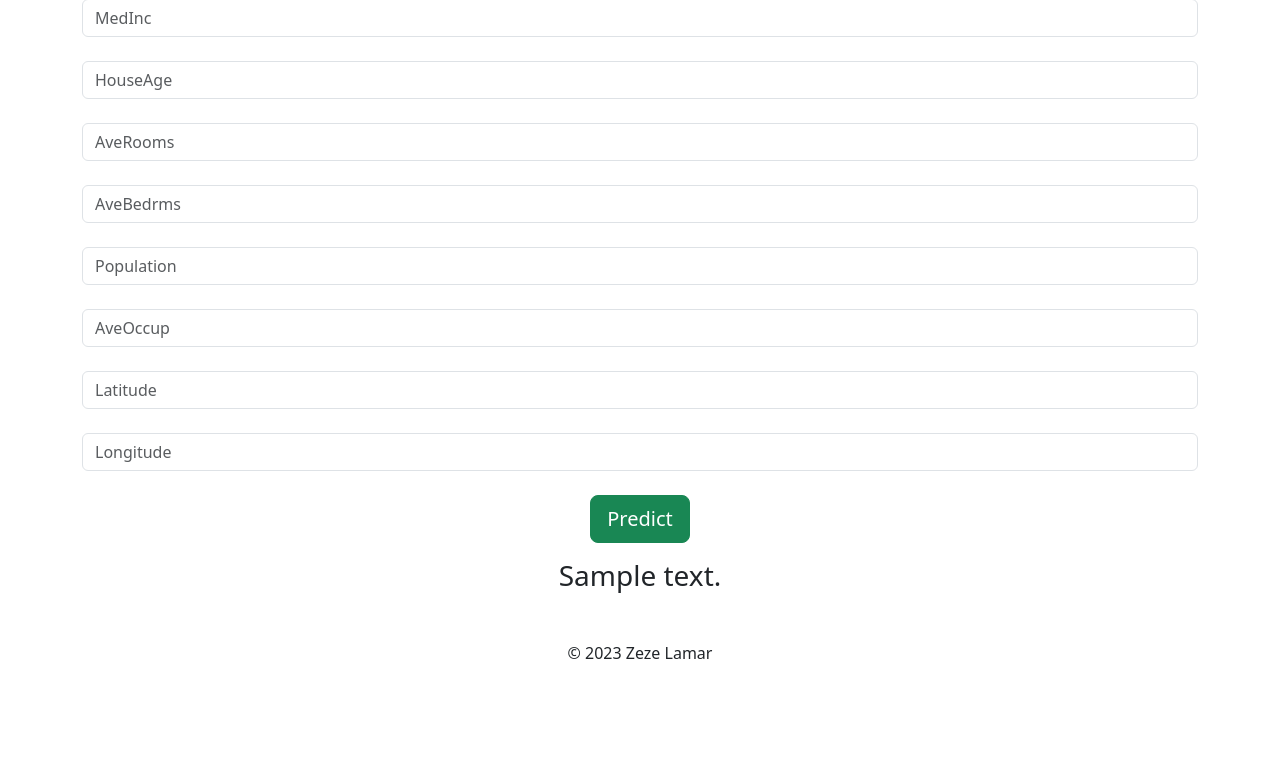
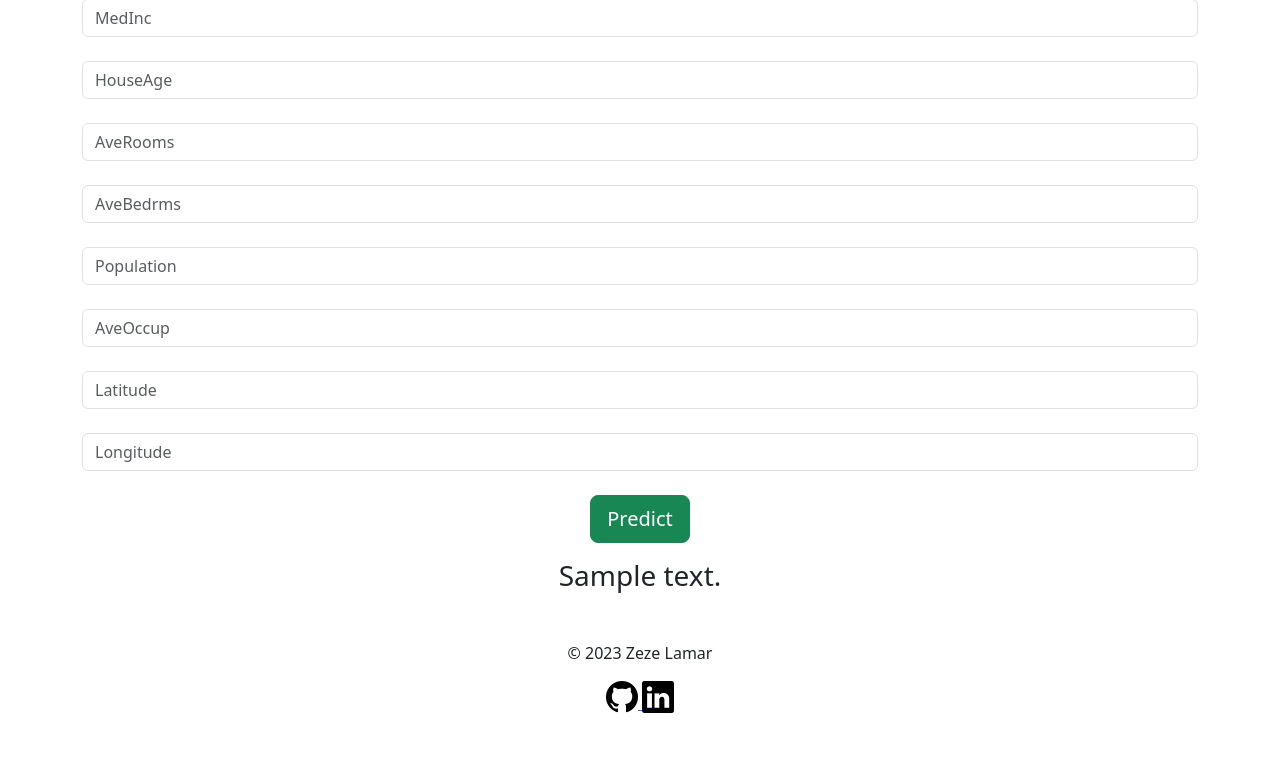
Before and after one commit to Zezelamar/californiahousepricing, a Flask app: template templates/home.html in a window 1280 px wide. Shown: the part 209-972 px from the top of the page. Before the commit the page ends 868 px from the top, so only its background shows below. Run offline with Flask 3, Linux system fonts and the light colour scheme; the template is opened without the code that fills it: most values are stand-ins (such as "Sample title", 1, 10 or a date in 2020); parts of the project's set-up code (start-up, migrations or seed data) failed here and were passed over; some libraries are stand-ins or nearby versions.

Commit message:
adding icons

```diff
--- a/templates/home.html
+++ b/templates/home.html
@@ -9,6 +9,8 @@
     <link rel="stylesheet" href="https://fonts.googleapis.com/css?family=Hind:300">
     <link rel="stylesheet" href="https://fonts.googleapis.com/css?family=Open+Sans+Condensed:300">
     <link href="https://cdn.jsdelivr.net/npm/bootstrap@5.3.0-alpha3/dist/css/bootstrap.min.css" rel="stylesheet" integrity="sha384-KK94CHFLLe+nY2dmCWGMq91rCGa5gtU4mk92HdvYe+M/SXH301p5ILy+dN9+nJOZ" crossorigin="anonymous">
+    <!-- Option 1: Include in HTML -->
+<link rel="stylesheet" href="https://cdn.jsdelivr.net/npm/bootstrap-icons@1.3.0/font/bootstrap-icons.css">
 </head>
 <body>
     <nav class="navbar navbar-dark bg-dark">
@@ -62,10 +64,15 @@
 
         </p>
     </div>
-    <div class="container text-center mt-5">
+    <div class="container text-center mt-5 mb-5">
         <p> &copy; 2023 Zeze Lamar</p>
+        <a href="https://github.com/Zezelamar/californiahousepricing">
+            <i class="bi bi-github" style="font-size:2rem;color:black"></i>
+        </a>
+        <a href="https://linkedin.com/in/zeze-deyoko-zz77270827">
+            <i class="bi bi-linkedin" style="font-size: 2rem;color:black"></i>
+        </a>
     </div>
-
 
 </body>
 </html>
```
